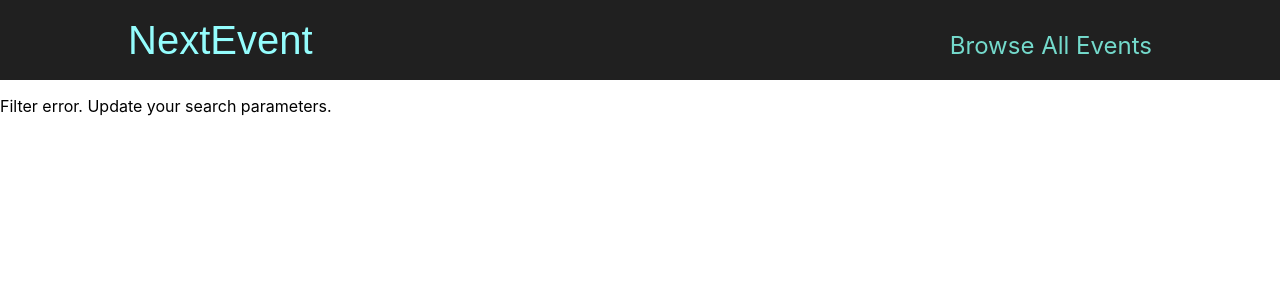
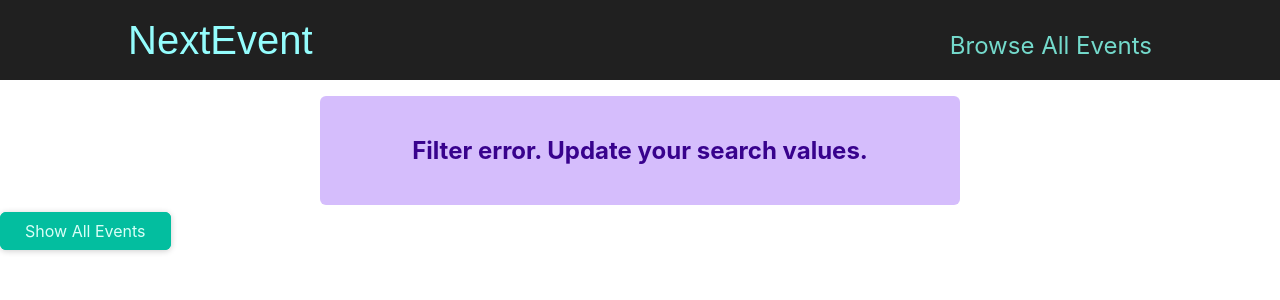
Before and after one commit to mistical2008/03-prj-routing, a Next.js app: page /events/e2 in a window 1280 px wide. Shown: the top 300 px of the page. Built offline with nearby package versions, Linux system fonts and the light colour scheme.

Commit message:
refactor: ui

```diff
--- /dev/null
+++ b/components/events/results-title.js
@@ -0,0 +1,18 @@
+import Button from "../ui/button";
+import classes from "./results-title.module.css";
+
+function ResultsTitle({ date }) {
+  const humanReadableDate = new Date(date).toLocaleDateString("en-US", {
+    month: "long",
+    year: "numeric",
+  });
+
+  return (
+    <section className={classes.title}>
+      <h1>Events in {humanReadableDate}</h1>
+      <Button link="/events">Show all events</Button>
+    </section>
+  );
+}
+
+export default ResultsTitle;
--- /dev/null
+++ b/components/events/results-title.module.css
@@ -0,0 +1,6 @@
+.title {
+    margin: 2rem auto;
+    width: 90%;
+    max-width: 40rem;
+    text-align: center;
+  }
--- /dev/null
+++ b/components/ui/error-alert.js
@@ -0,0 +1,7 @@
+import styles from "./error-alert.module.css";
+
+function ErrorAlert(props) {
+  return <div className={styles.alert}>{props.children}</div>;
+}
+
+export default ErrorAlert;
--- /dev/null
+++ b/components/ui/error-alert.module.css
@@ -0,0 +1,12 @@
+.alert {
+    margin: 1rem auto;
+    padding: 1rem 2rem;
+    width: 90%;
+    max-width: 40rem;
+    background-color: #d5bdfc;
+    color: #38028d;
+    font-weight: bold;
+    font-size: 1.5rem;
+    text-align: center;
+    border-radius: 6px;
+  }
--- a/pages/events/[...slug].js
+++ b/pages/events/[...slug].js
@@ -1,5 +1,8 @@
 import { useRouter } from "next/router";
 import EventsList from "../../components/events/events-list";
+import EventsTitle from "../../components/events/results-title";
+import Button from "../../components/ui/button";
+import ErrorAlert from "../../components/ui/error-alert";
 import { getFilteredEvents } from "../../dummy-store";
 
 export default function FilteredEventsPage() {
@@ -9,30 +12,57 @@ export default function FilteredEventsPage() {
   } = router.query;
   const yearNum = Number(year);
   const monthNum = Number(month);
+  const date = new Date(yearNum, monthNum - 1);
   const filteredEvents = getFilteredEvents({ year: yearNum, month: monthNum });
   console.log(router.query);
 
   // Validate parameters and return error alert:
-  if (isNaN(yearNum) || isNaN(monthNum) || !year || !month) {
+  if (!year && !month) {
     return (
-      <div>
-        <p>Filter error. Update your search parameters.</p>
+      <div className="center">
+        <p>...Loading</p>
       </div>
+    );
+  }
+
+  // Validate parameters and return error alert:
+  if (
+    isNaN(yearNum) ||
+    isNaN(monthNum) ||
+    yearNum > 2030 ||
+    yearNum < 2021 ||
+    monthNum < 1 ||
+    monthNum > 12
+  ) {
+    return (
+      <>
+        <ErrorAlert>
+          <p>Filter error. Update your search values.</p>
+        </ErrorAlert>
+        <div className="center">
+          <Button link="/events">Show All Events</Button>
+        </div>
+      </>
     );
   }
 
   // Check for empty results and return fallback:
   if (!filteredEvents || filteredEvents.length === 0) {
     return (
-      <div>
-        <p>No events for your query</p>
-      </div>
+      <>
+        <ErrorAlert>
+          <p>No events for the choosen filter</p>
+        </ErrorAlert>
+        <div className="center">
+          <Button link="/events">Show All Events</Button>
+        </div>
+      </>
     );
   }
 
   return (
     <>
-      <h1>Filtered events</h1>
+      <EventsTitle date={date} />
       <EventsList events={filteredEvents} />
     </>
   );
```
